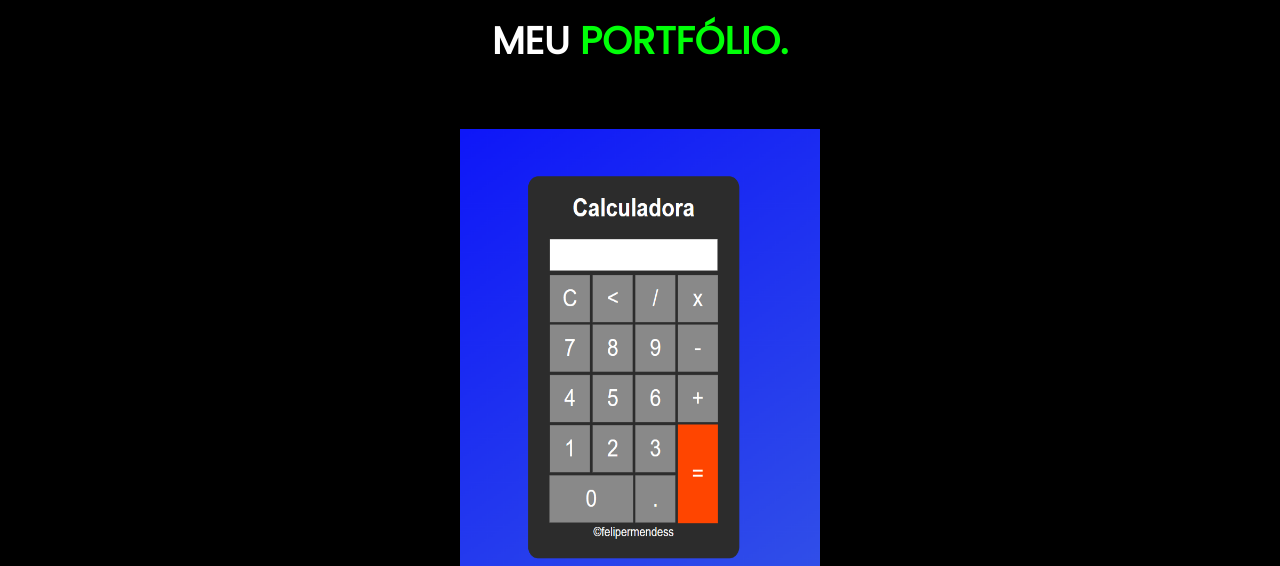
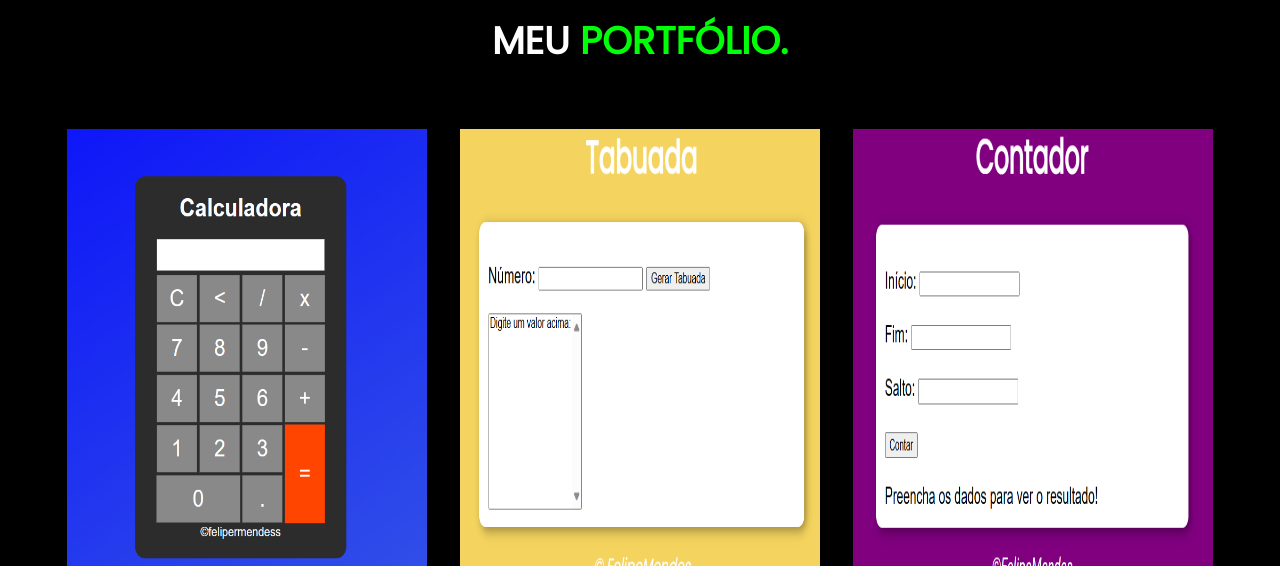
Before and after one commit to felipermendess/portfolio-pessoal, a plain HTML site: page index.html in a window 1280 px wide. Shown: the part 2590-3156 px from the top of the page. Drawn offline with nearby package versions, Linux system fonts and the light colour scheme; a web font is replaced by a local one.

Commit message:
new commit

```diff
--- a/index.html
+++ b/index.html
@@ -140,6 +140,12 @@
                     <div class="img-port">
                         <a href="https://felipermendess.github.io/calculadora/" target="_blank"><img src="img/projetocalculadora.png" alt="projeto calculadora " width="360" height="460"></a>
                     </div>
+                    <div class="img-port">
+                        <a href="https://felipermendess.github.io/projeto-tabuada/" target="_blank"><img src="img/imagem-tabuada.png" alt="projeto tabuada " width="360" height="460"></a>
+                    </div>
+                    <div class="img-port">
+                        <a href="https://felipermendess.github.io/projeto-contador/" target="_blank"><img src="img/imagem-contador.png" alt="projeto contador " width="360" height="460"></a>
+                    </div>
                 </div>
             </div>
         </section>
```
Also changed, not shown: img/imagem-contador.png (added), img/imagem-tabuada.png (added).
